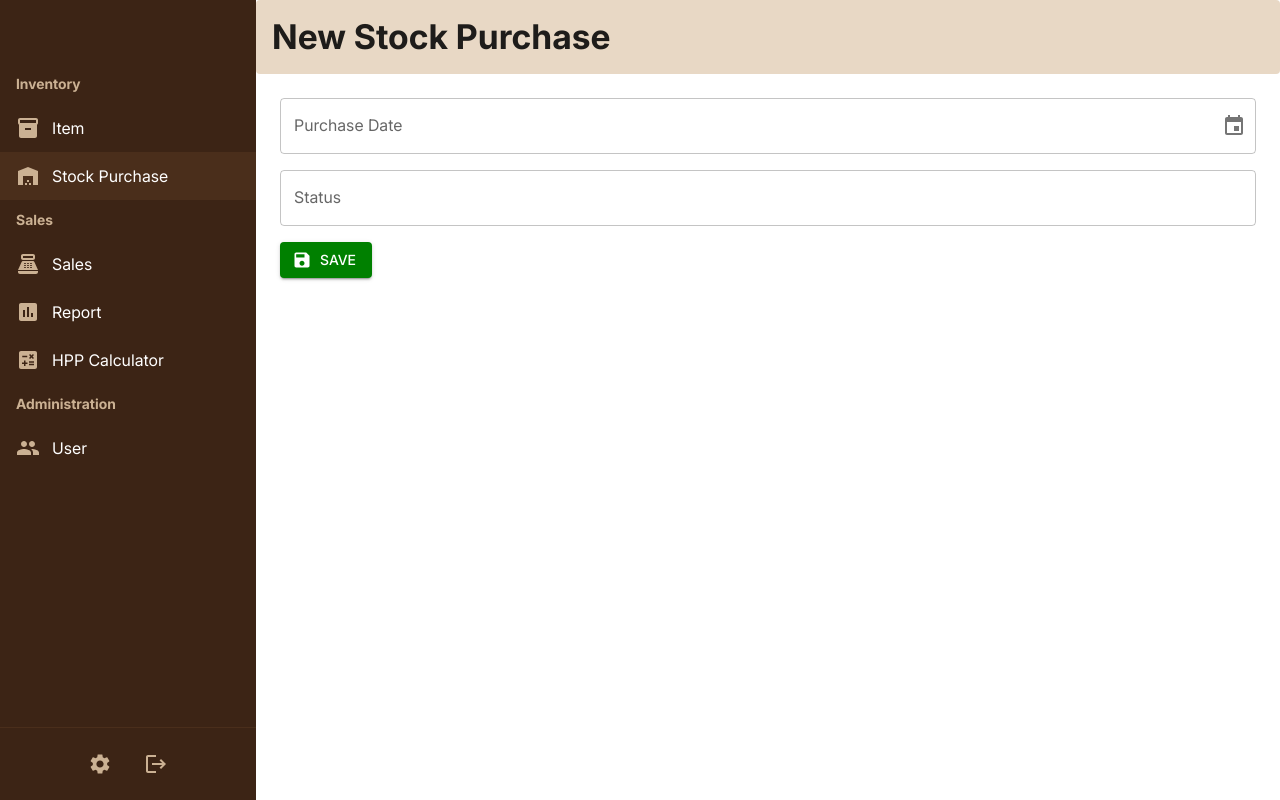
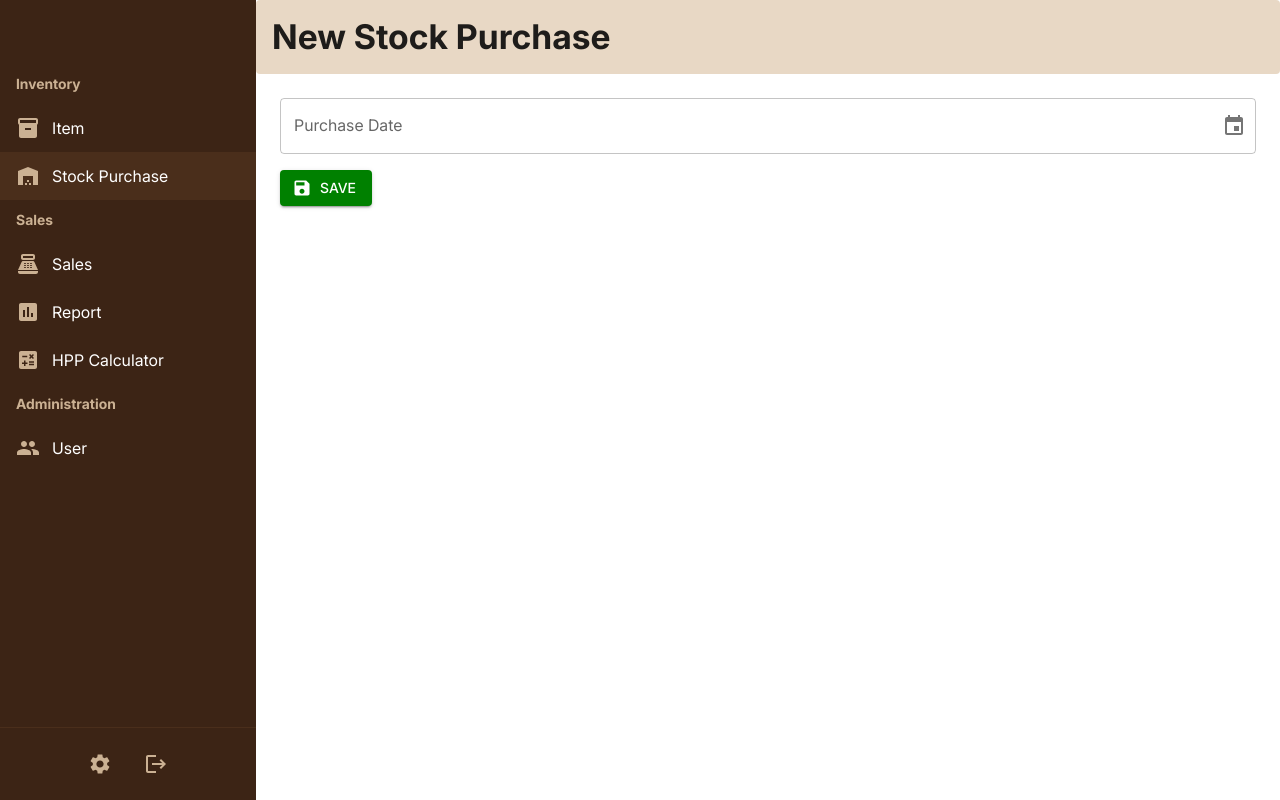
Before and after one commit to YonathanIsBack/take-one-pos-web, a React (Vite) app: page /stock-purchase/form in a window 1280 px wide. Built offline with nearby package versions, Linux system fonts and the light colour scheme.

Commit message:
Refactor stock purchase

```diff
--- a/src/pages/stock-purchase/StockPurchaseDetailPage.tsx
+++ b/src/pages/stock-purchase/StockPurchaseDetailPage.tsx
@@ -19,6 +19,7 @@ import { useEffect, useState } from 'react';
 import { useParams } from 'react-router-dom';
 import DialogModal from '../../commons/DialogModal';
 import TableData from '../../commons/TableData';
+import TimeInformation from '../../commons/TimeInformation';
 import Title from '../../commons/Title';
 import { BASE_API_URL } from '../../constants/Url';
 import StockPurchaseItemColumn from '../../table-columns/StockPurchaseItemColumn';
@@ -290,13 +291,6 @@ function StockPurchaseDetailPage() {
               </Typography>
 
               <Typography variant="caption" sx={{ color: 'grey.500', display: 'block', mb: 0.5 }}>
-                Status
-              </Typography>
-              <Typography variant="body1" sx={{ mb: 3 }}>
-                {item?.status ?? '-'}
-              </Typography>
-
-              <Typography variant="caption" sx={{ color: 'grey.500', display: 'block', mb: 0.5 }}>
                 Total Quantity
               </Typography>
               <Typography variant="body1" sx={{ mb: 3 }}>
@@ -311,18 +305,16 @@ function StockPurchaseDetailPage() {
               </Typography>
 
               <Typography variant="caption" sx={{ color: 'grey.500', display: 'block', mb: 0.5 }}>
-                Created At
+                Status
               </Typography>
               <Typography variant="body1" sx={{ mb: 3 }}>
-                {item?.createdAt ? new Date(item.createdAt).toLocaleDateString() : '-'}
+                {item?.status ?? '-'}
               </Typography>
 
-              <Typography variant="caption" sx={{ color: 'grey.500', display: 'block', mb: 0.5 }}>
-                Updated At
-              </Typography>
-              <Typography variant="body1">
-                {item?.updatedAt ? new Date(item.updatedAt).toLocaleDateString() : '-'}
-              </Typography>
+              <TimeInformation
+                createdAt={item?.createdAt ?? ''}
+                updatedAt={item?.updatedAt ?? null}
+              />
             </>
           )}
         </Box>
--- a/src/pages/stock-purchase/StockPurchaseFormPage.tsx
+++ b/src/pages/stock-purchase/StockPurchaseFormPage.tsx
@@ -1,5 +1,5 @@
 import SaveIcon from '@mui/icons-material/Save';
-import { Box, Button, CircularProgress, TextField } from '@mui/material';
+import { Box, Button, CircularProgress } from '@mui/material';
 import { DatePicker } from '@mui/x-date-pickers/DatePicker';
 import dayjs from 'dayjs';
 import { useState } from 'react';
@@ -14,7 +14,6 @@ function StockPurchaseFormPage() {
   const navigate = useNavigate();
   const [form, setForm] = useState({
     purchaseDate: null as dayjs.Dayjs | null,
-    status: '',
   });
   const [loading, setLoading] = useState(false);
   const [errorModal, setErrorModal] = useState({ open: false, message: '' });
@@ -27,7 +26,6 @@ function StockPurchaseFormPage() {
         headers: { 'Content-Type': 'application/json' },
         body: JSON.stringify({
           purchaseDate: form.purchaseDate?.toISOString(),
-          status: form.status,
         }),
       });
 
@@ -75,15 +73,6 @@ function StockPurchaseFormPage() {
           disabled={loading}
           sx={{ mb: 2, width: '100%' }}
         />
-        <TextField
-          fullWidth
-          label="Status"
-          name="status"
-          value={form.status}
-          onChange={(e) => setForm({ ...form, status: e.target.value })}
-          disabled={loading}
-          sx={{ mb: 2 }}
-        />
         <Button
           variant="contained"
           startIcon={<SaveIcon />}
```
